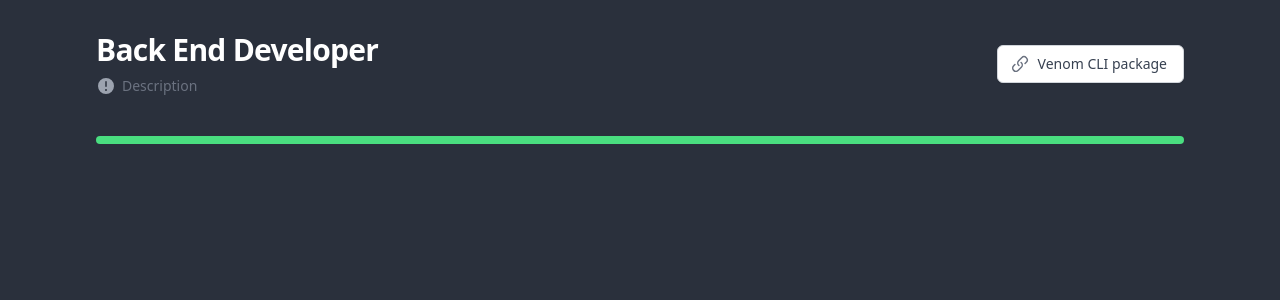
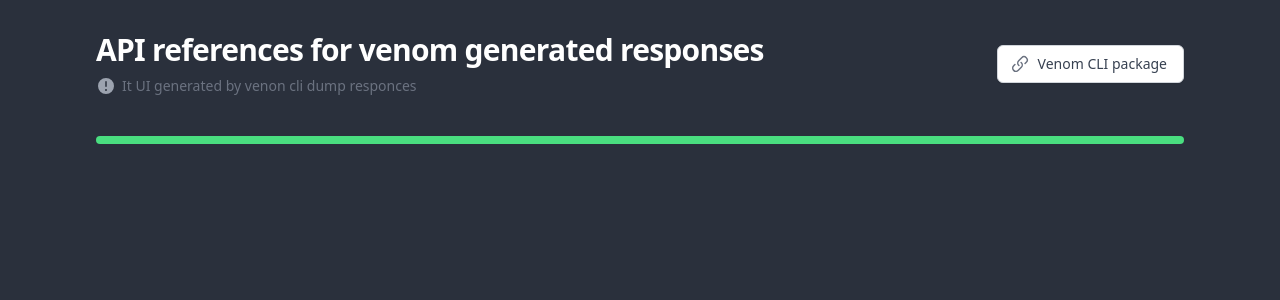
Before and after one commit to Igor360/venom-cli-http-requests-ui, a React (Create React App) app: page / in a window 1280 px wide. Shown: the top 300 px of the page. Built offline with nearby package versions, Linux system fonts and the light colour scheme.

Commit message:
Added load data from config

```diff
--- a/src/App.js
+++ b/src/App.js
@@ -1,12 +1,12 @@
 import { LinkIcon, ExclamationCircleIcon } from '@heroicons/react/20/solid';
-
+import {config} from "./configs/config";
 export default function App() {
 	return (
 		<div className="container mx-auto max-w-6xl p-8 2xl:px-0 text-white">
 			<div className="lg:flex lg:items-center lg:justify-between mb-10">
 				<div className="min-w-0 flex-1">
 					<h2 className="text-2xl font-bold leading-7 sm:truncate sm:text-3xl sm:tracking-tight">
-						Back End Developer
+						{config.projectName}
 					</h2>
 					<div className="mt-1 flex flex-col sm:mt-0 sm:flex-row sm:flex-wrap sm:space-x-6">
 						<div className="mt-2 flex items-center text-sm text-gray-500">
@@ -14,23 +14,23 @@ export default function App() {
 								className="mr-1.5 h-5 w-5 flex-shrink-0 text-gray-400"
 								aria-hidden="true"
 							/>
-							Description
+							{config.projectDescription}
 						</div>
 					</div>
 				</div>
 				<div className="mt-5 flex lg:mt-0 lg:ml-4">
 					<span className="ml-3 hidden sm:block">
-						<button
+						<a
 							type="button"
 							className="inline-flex items-center rounded-md border border-gray-300 bg-white px-4 py-2 text-sm font-medium text-gray-700 shadow-sm hover:bg-gray-50 focus:outline-none focus:ring-2 focus:ring-indigo-500 focus:ring-offset-2"
+							href="https://github.com/ovh/venom"
 						>
 							<LinkIcon
 								className="-ml-1 mr-2 h-5 w-5 text-gray-500"
 								aria-hidden="true"
-								href="https://github.com/ovh/venom"
 							/>
 							Venom CLI package
-						</button>
+						</a>
 					</span>
 				</div>
 			</div>
--- a/src/configs/config.js
+++ b/src/configs/config.js
@@ -0,0 +1,4 @@
+export const config = {
+    projectName : process.env.PROJECT_NAME || require('./example.json').name,
+    projectDescription : process.env.PROJECT_Description || require('./example.json').description
+}
```
Also changed, not shown: 1 other file (tests, documents, lock files or other folders).
